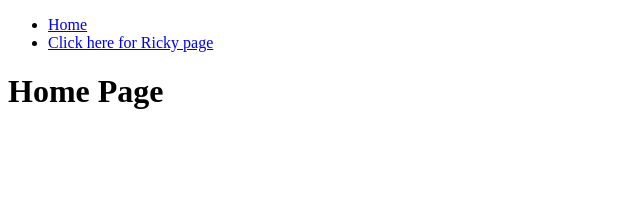
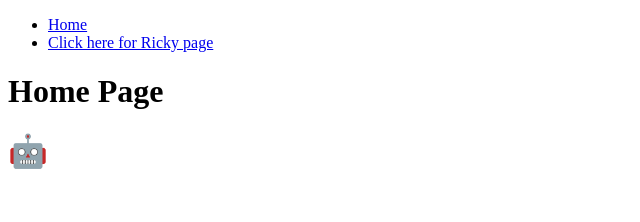
Before and after one commit to rickypowell/hello-nextjs, a Next.js app: page / in a window 1280 px wide. Shown: the top 222 px of the page, without its empty margins (0-640 px from the left). Built offline with nearby package versions, Linux system fonts and the light colour scheme.

Commit message:
added Robot emoji

```diff
--- a/pages/index.tsx
+++ b/pages/index.tsx
@@ -4,6 +4,7 @@ export default function Home() {
   return (
     <div>
       <h1>Home Page</h1>
+      <h1>🤖</h1>
     </div>
   );
 }
```
